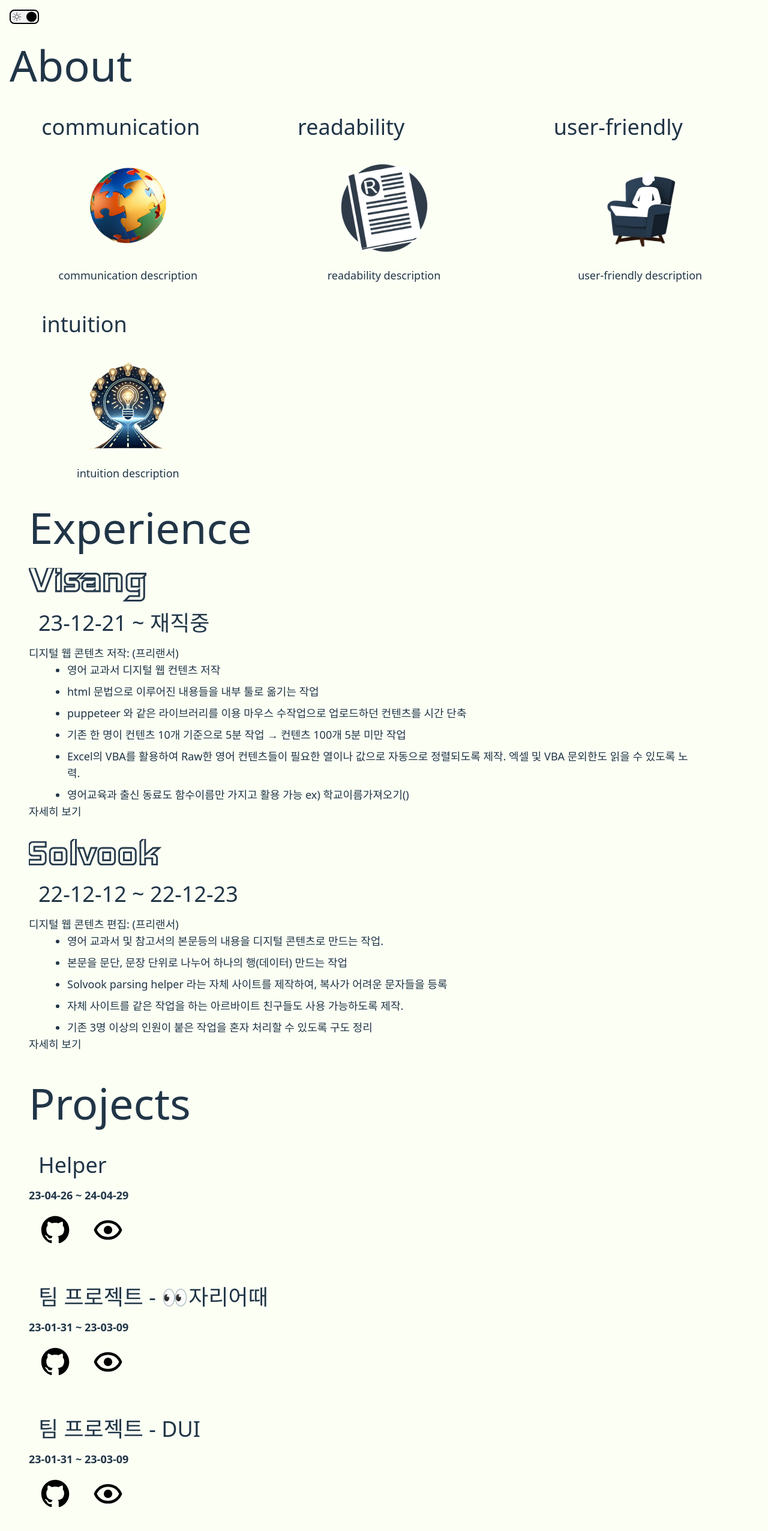
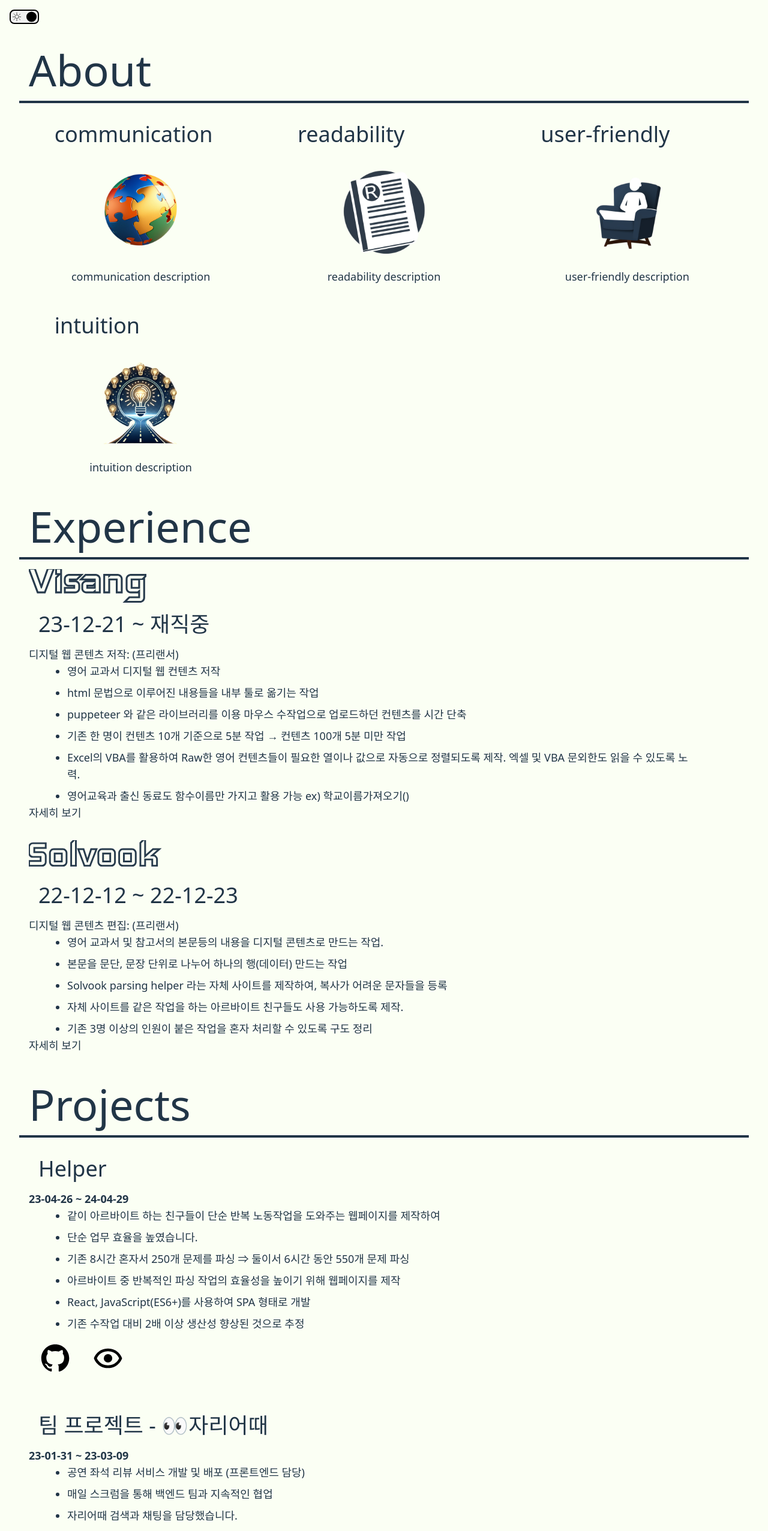
Before and after one commit to PisoDev77/PisoDev77.github.io, a React (Vite) app: page / in a window 1280 px wide. Shown: the top 2553 px of the page at 60% size. Built offline with nearby package versions, Linux system fonts and the light colour scheme; the HTML template or start-up script is replaced by a standard one.

Commit message:
feat: add paddings and borderbottom

```diff
--- a/src/App.tsx
+++ b/src/App.tsx
@@ -26,15 +26,15 @@
 			{isModalOpen ? <Modal currentModalContent={currentModalContent} setIsModalOpen={setIsModalOpen} /> : ''}
 			<Header isMenuOpen={isMenuOpen} setIsMenuOpen={setIsMenuOpen} />
 			<Menus isMenuOpen={isMenuOpen} />
-			<article className='grid grid-cols-1 sm:grid-cols-2 lg:grid-cols-3'>
-				<Heading1>About</Heading1>
+			<article className='grid grid-cols-1 sm:grid-cols-2 lg:grid-cols-3 px-8 py-2'>
+				<Heading1 isBox={true}>About</Heading1>
 				<ImageCaption name='communication' openModalWithContent={openModalWithContent} />
 				<ImageCaption name='readability' openModalWithContent={openModalWithContent} />
 				<ImageCaption name='user-friendly' openModalWithContent={openModalWithContent} />
 				<ImageCaption name='intuition' openModalWithContent={openModalWithContent} />
 			</article>
 			<article className='px-8 py-2'>
-				<Heading1>Experience</Heading1>
+				<Heading1 isBox={true}>Experience</Heading1>
 				{experiences.map((experience, idx) => (
 					<ExperienceSection
 						key={'experience' + idx}
@@ -44,12 +44,12 @@
 				))}
 			</article>
 			<article className='px-8 py-2'>
-				<Heading1>Projects</Heading1>
+				<Heading1 isBox={true}>Projects</Heading1>
 				{projects.map((project, idx) => (
 					<ProjectSection key={'project' + idx} {...project}></ProjectSection>
 				))}
 			</article>
-			<footer className='flex flex-col p-6'>
+			<footer className='flex flex-col p-6 border-4'>
 				<b>Contact</b>
 				{/* <input type='email' disabled value='pisodev0427@gmail.com' /> */}
 				<a href='mailto:pisodev0427@gmail.com'>pisodev0427@gmail.com</a>
--- a/src/components/Headings/Heading1.tsx
+++ b/src/components/Headings/Heading1.tsx
@@ -1,7 +1,11 @@
 import { headingProps, baseClassName } from './props';
 
 export default function Heading1(headingProps: headingProps) {
-	const { children } = headingProps;
+	const { children, isBox } = headingProps;
 
-	return <h1 className={baseClassName + 'text-3xl sm:text-5xl md:text-7xl'}>{children}</h1>;
+	return (
+		<h1 className={baseClassName + 'text-3xl sm:text-5xl md:text-7xl ' + (isBox ? 'border-b-4' : '')}>
+			{children}
+		</h1>
+	);
 }
--- a/src/components/Headings/props.ts
+++ b/src/components/Headings/props.ts
@@ -1,5 +1,6 @@
 export interface headingProps {
 	children: string;
+	isBox?: boolean;
 }
 
 export const baseClassName = 'p-4 min-w-80 col-span-1 sm:col-span-2 lg:col-span-3 ';
--- a/src/components/Sections/ProjectSection.tsx
+++ b/src/components/Sections/ProjectSection.tsx
@@ -6,12 +6,17 @@
 import { GithubSvg, ShowSvg } from '../Svg';
 
 export default function ProjectSection(props: projectType) {
-	const { title, startDate, endDate, github, page } = props;
+	const { title, startDate, endDate, github, page, details } = props;
 
 	return (
 		<section>
 			<Heading3>{title}</Heading3>
 			<b>{formatDate(startDate) + ' ~ ' + formatDate(endDate)}</b>
+			<ul className='list-disc px-16 flex flex-col gap-2'>
+				{details.map((detail, idx) => (
+					<li key={`modal_${idx}`}>{detail}</li>
+				))}
+			</ul>
 			<ul className='flex'>
 				<li className='p-4' onClick={() => window.open(github, '_blank')}>
 					{GithubSvg}
```
